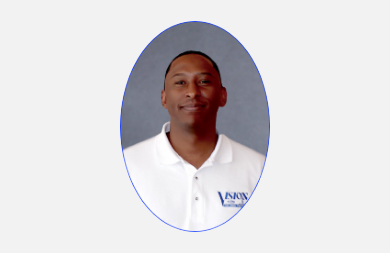
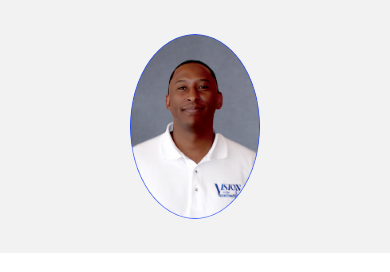
Before and after one commit to Fego23/Andre_Business-Card, a plain HTML site: page index.html in a window 390 px wide. Shown: the top 272 px of the page. Drawn offline with Linux system fonts and the light colour scheme; a web font is replaced by a local one.

Commit message:
Update main.css

```diff
--- a/main.css
+++ b/main.css
@@ -189,7 +189,7 @@ img.profile-pic {
 
 @media screen and (max-width: 480px) {
   img.profile-pic {
-    height: 80%;
-    width: 80%;
+    height: 70%;
+    width: 70%;
   }
 }
```
